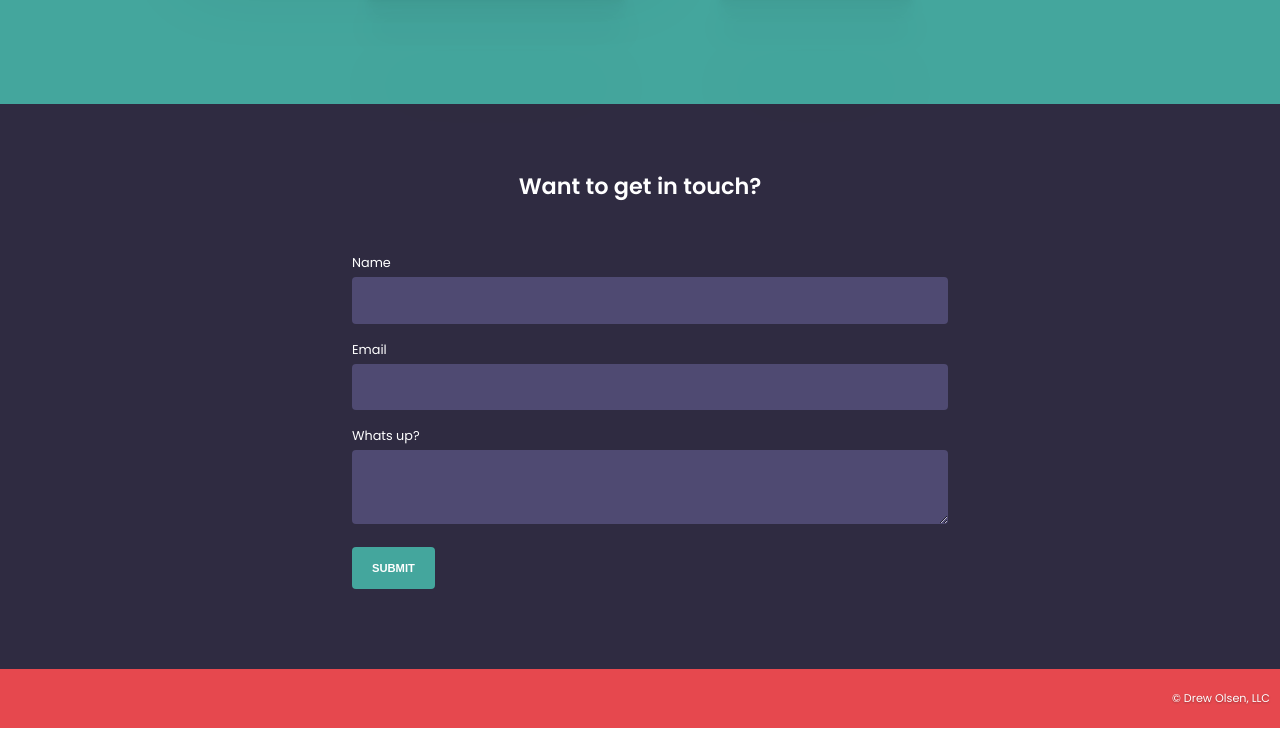
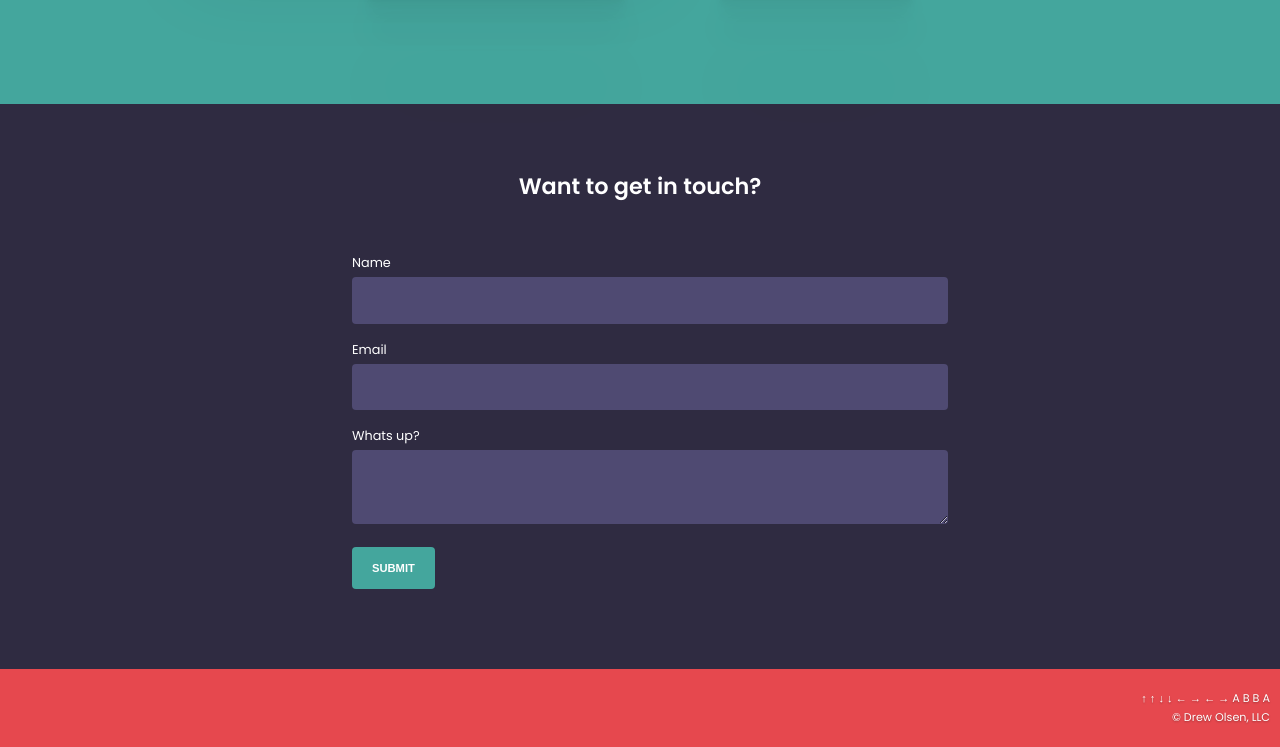
Before and after one commit to Drewole/camp-portfolio, a plain HTML site: page index.html in a window 1280 px wide. Shown: the part 2950-3697 px from the top of the page. Drawn offline with Linux system fonts and the light colour scheme.

Commit message:
Added contra cheat code top of footer

```diff
--- a/index.html
+++ b/index.html
@@ -134,6 +134,7 @@
                </section>
           </main>
           <footer>
+               <p>↑ ↑ ↓ ↓ ← → ← → A B B A</p>
                <p class="copyright">&copy; Drew Olsen, LLC</p>
           </footer>
      </body>
```
